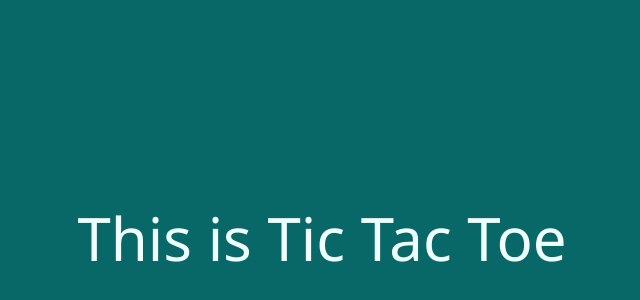
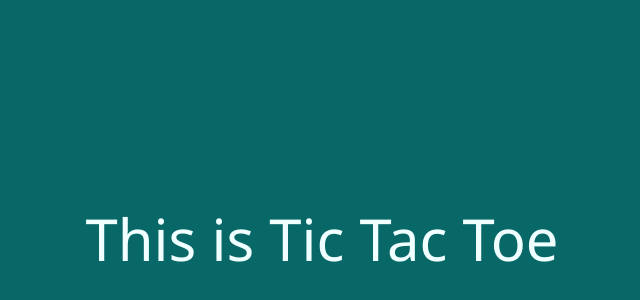
Before and after one commit to badrbouklad/badrbouklad.github.io, a plain HTML site: page Tic-Tac-Toe/index.html in a window 1280 px wide. Shown: the part 162-462 px from the top of the page, without its empty margins (318-958 px from the left). Drawn offline with Linux system fonts and the light colour scheme.

Commit message:
Tic Tac Toe Project

```diff
--- a/Tic-Tac-Toe/style.css
+++ b/Tic-Tac-Toe/style.css
@@ -12,5 +12,5 @@ section{
     align-items: center;
     color: azure;
     font-family: 'Segoe UI', Tahoma, Geneva, Verdana, sans-serif;
-    font-size: 60px;
+    font-size: 58px;
 }
```
